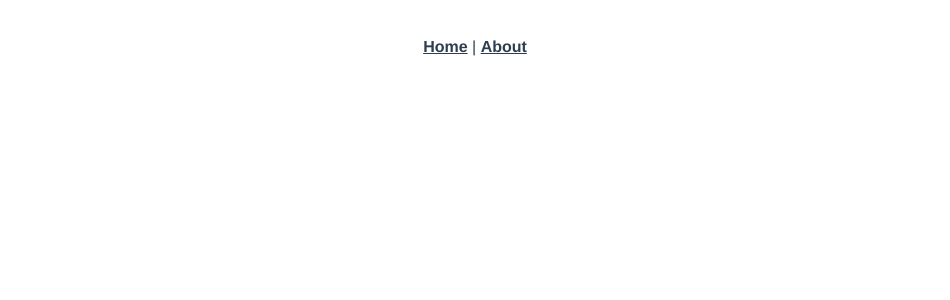
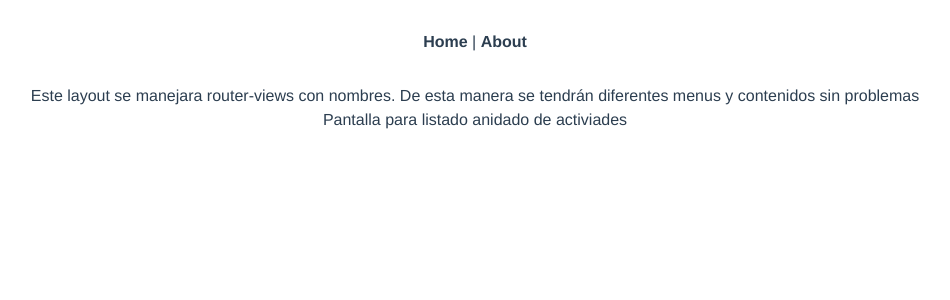
Before and after one commit to JoseJuan81/PlanificApp, a Vue app: page /actividades/lista in a window 1280 px wide. Shown: the top 300 px of the page, without its empty margins (165-1115 px from the left). Built offline with nearby package versions, Linux system fonts and the light colour scheme.

Commit message:
estructura basica con pagina treelist

```diff
--- a/package.json
+++ b/package.json
@@ -3,13 +3,14 @@
   "version": "0.1.0",
   "private": true,
   "scripts": {
-    "serve": "vue-cli-service serve",
+    "dev": "vue-cli-service serve",
     "build": "vue-cli-service build",
     "lint": "vue-cli-service lint"
   },
   "dependencies": {
     "core-js": "^3.6.5",
     "register-service-worker": "^1.7.1",
+    "tailwindcss": "^1.6.2",
     "vue": "^2.6.11",
     "vue-router": "^3.2.0",
     "vuex": "^3.4.0"
--- /dev/null
+++ b/postcss.config.js
@@ -0,0 +1,6 @@
+/* eslint-disable global-require */
+module.exports = {
+  plugins: [
+    require('tailwindcss'),
+  ],
+};
--- a/public/index.html
+++ b/public/index.html
@@ -1,5 +1,5 @@
 <!DOCTYPE html>
-<html lang="en">
+<html lang="es">
   <head>
     <meta charset="utf-8">
     <meta http-equiv="X-UA-Compatible" content="IE=edge">
--- a/src/App.vue
+++ b/src/App.vue
@@ -9,6 +9,7 @@
 </template>
 
 <style lang="scss">
+@import './assets/tailwind.scss';
 #app {
   font-family: Avenir, Helvetica, Arial, sans-serif;
   -webkit-font-smoothing: antialiased;
--- /dev/null
+++ b/src/Layout/default.vue
@@ -0,0 +1,15 @@
+<template>
+  <div>
+    Este layout se manejara router-views con nombres.
+    De esta manera se tendrán diferentes menus y contenidos sin problemas
+    <router-view />
+  </div>
+</template>
+<script>
+export default {
+  name: 'DefaultLayout',
+};
+</script>
+<style lang="scss" scoped>
+
+</style>
--- /dev/null
+++ b/src/assets/tailwind.scss
@@ -0,0 +1,3 @@
+@import "tailwindcss/base";
+@import "tailwindcss/components";
+@import "tailwindcss/utilities";
--- /dev/null
+++ b/src/router/TreeList.js
@@ -0,0 +1,14 @@
+const treeListRoute = {
+  name: 'tasks-list',
+  path: '/actividades',
+  redirect: '/actividades/lista',
+  component: () => import('@/Layout/default.vue'),
+  children: [
+    {
+      name: 'tree-list',
+      path: 'lista',
+      component: () => import(/* webpackChunkName: "tree-list" */ '@/views/TreeList.vue'),
+    },
+  ],
+};
+export default treeListRoute;
--- a/src/router/index.js
+++ b/src/router/index.js
@@ -1,6 +1,7 @@
 import Vue from 'vue';
 import VueRouter from 'vue-router';
 import Home from '../views/Home.vue';
+import TreeList from './TreeList';
 
 Vue.use(VueRouter);
 
@@ -18,6 +19,7 @@ const routes = [
     // which is lazy-loaded when the route is visited.
     component: () => import(/* webpackChunkName: "about" */ '../views/About.vue'),
   },
+  TreeList,
 ];
 
 const router = new VueRouter({
--- /dev/null
+++ b/src/views/TreeList.vue
@@ -0,0 +1,13 @@
+<template>
+  <div>
+    Pantalla para listado anidado de activiades
+  </div>
+</template>
+<script>
+export default {
+  name: 'TreeList',
+};
+</script>
+<style lang="scss" scoped>
+
+</style>
--- /dev/null
+++ b/tailwind.config.js
@@ -0,0 +1,8 @@
+module.exports = {
+  purge: [],
+  theme: {
+    extend: {},
+  },
+  variants: {},
+  plugins: [],
+}
```
Also changed, not shown: 2 other files (tests, documents, lock files or other folders).
